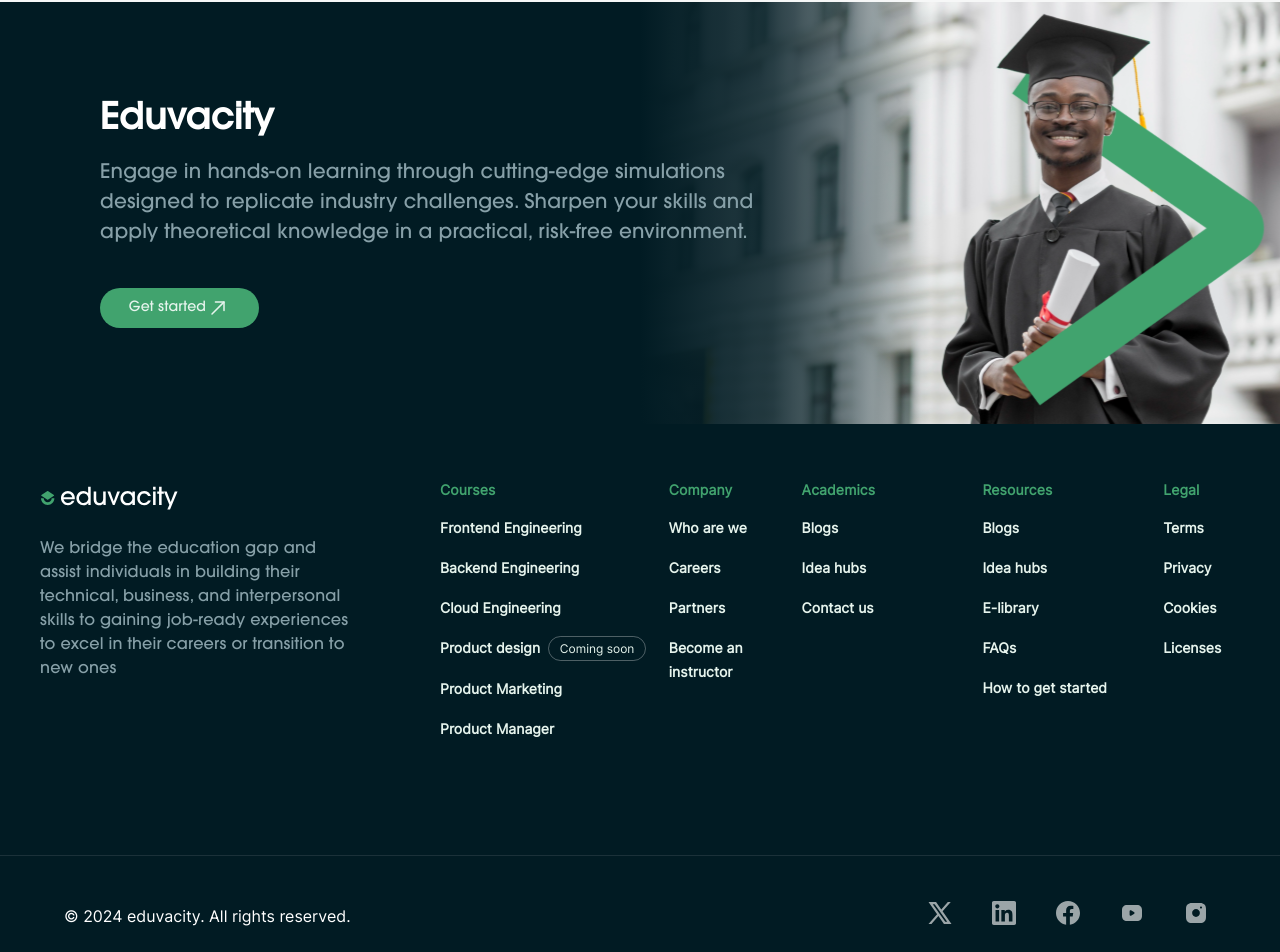
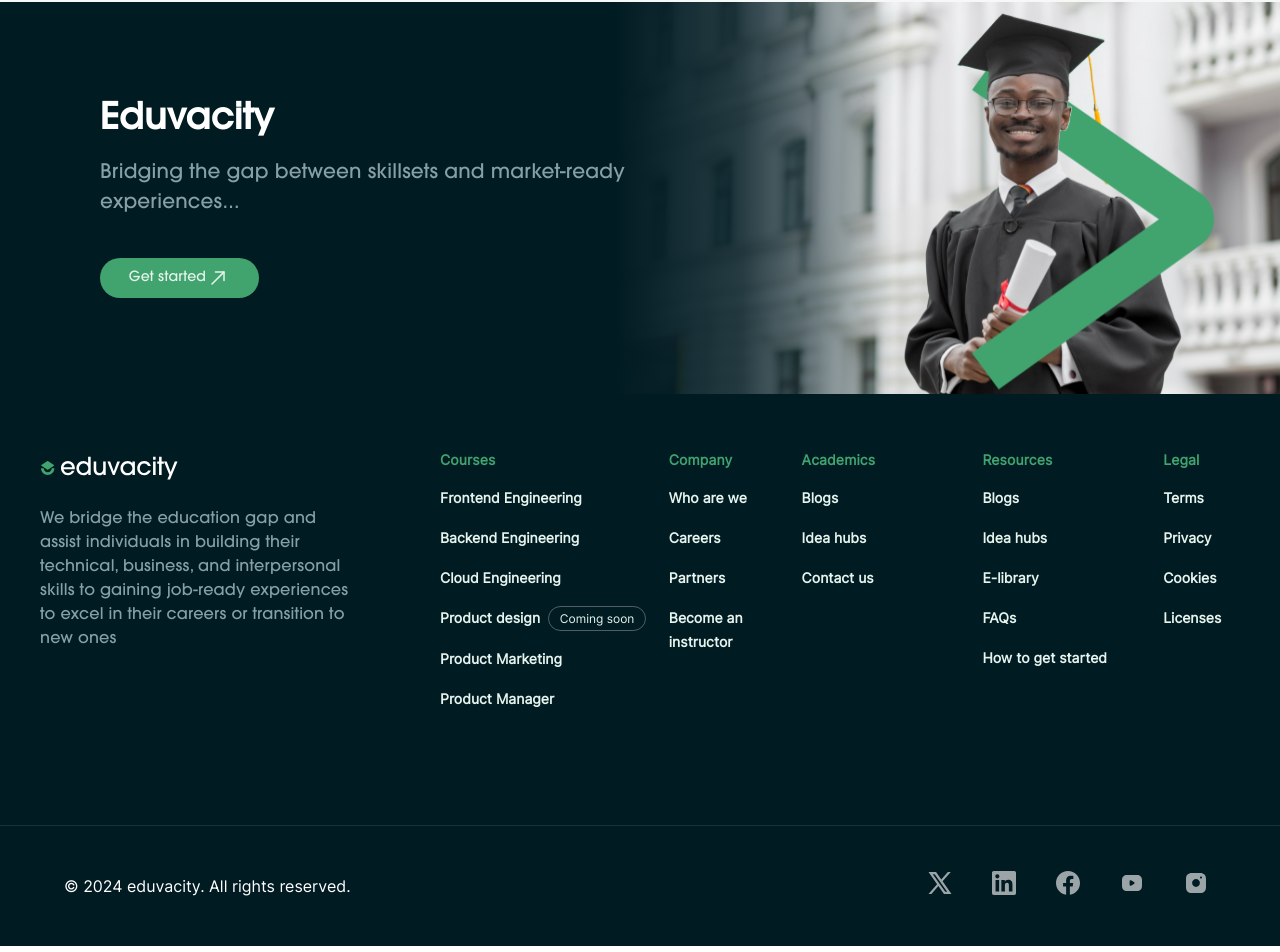
Before and after one commit to digital-lab-development/eduvacity-frontend, a Next.js app: page /why-eduvacity in a window 1280 px wide. Shown: the part 4132-5084 px from the top of the page. Built offline with nearby package versions, Linux system fonts and the light colour scheme.

Commit message:
Adjusted footer

```diff
--- a/pages/why-eduvacity.js
+++ b/pages/why-eduvacity.js
@@ -932,9 +932,7 @@
               textAlign: { xs: "center", sm: "left" },
             }}
           >
-            Engage in hands-on learning through cutting-edge simulations
-            designed to replicate industry challenges. Sharpen your skills and
-            apply theoretical knowledge in a practical, risk-free environment.
+            Bridging the gap between skillsets and market-ready experiences...
           </Typography>
           <Box sx={{ width: { xs: "100%", sm: 159 }, mt: 3 }}>
             <Box
```
